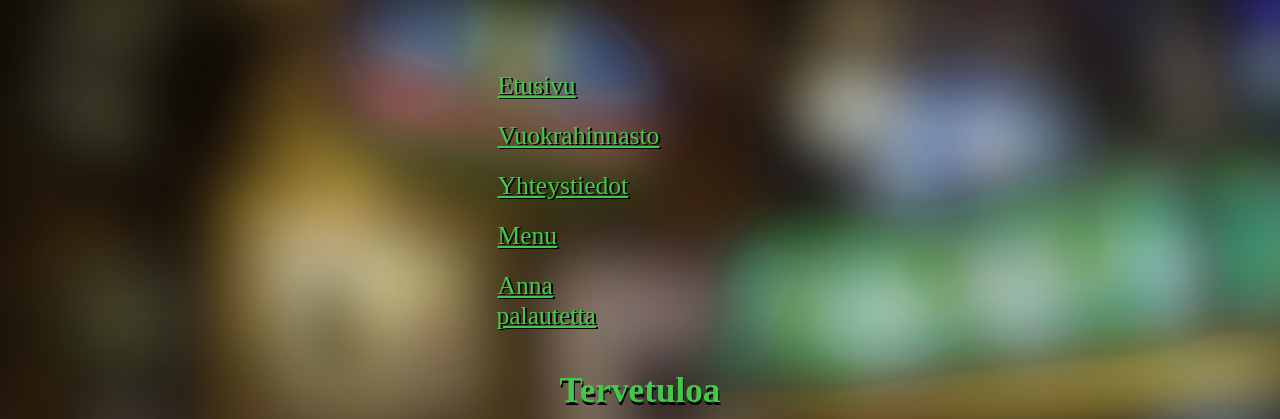
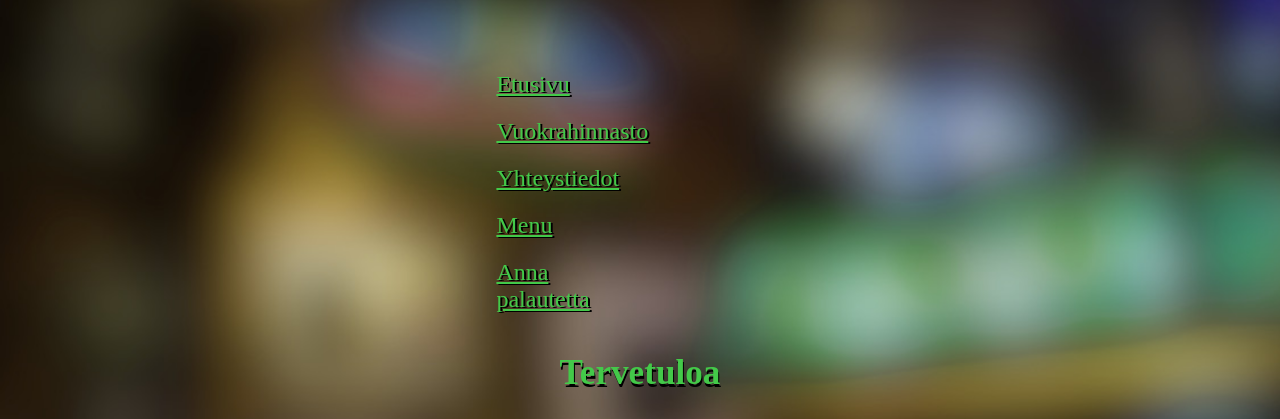
Before and after one commit to villetorni/Nettisivut2020, a plain HTML site: page index.html in a window 1280 px wide. Shown: the part 356-775 px from the top of the page. Drawn offline with Linux system fonts and the light colour scheme.

Commit message:
korjaukset topnaviin

```diff
--- a/tyyli.css
+++ b/tyyli.css
@@ -28,9 +28,6 @@ body {
 	padding: 10px;
 	text-align: center;
 	}
-	.topnav {
-	overflow: hidden;
-	}
 	.topnav:after {
 	content: "";
 	display: table;
@@ -42,11 +39,10 @@ body {
 	}
 	a {
 	text-shadow: 2px 1px black;
-	padding: 1px 1px;
+	padding: 0px 0px;
 	color: #43c949;
-	font-size: 1.6em;
+	font-size: 1.5em;
 	float: center;
-	text-align: center;
 	}
 	a:hover, a:active {
 		background-color: purple;
```
